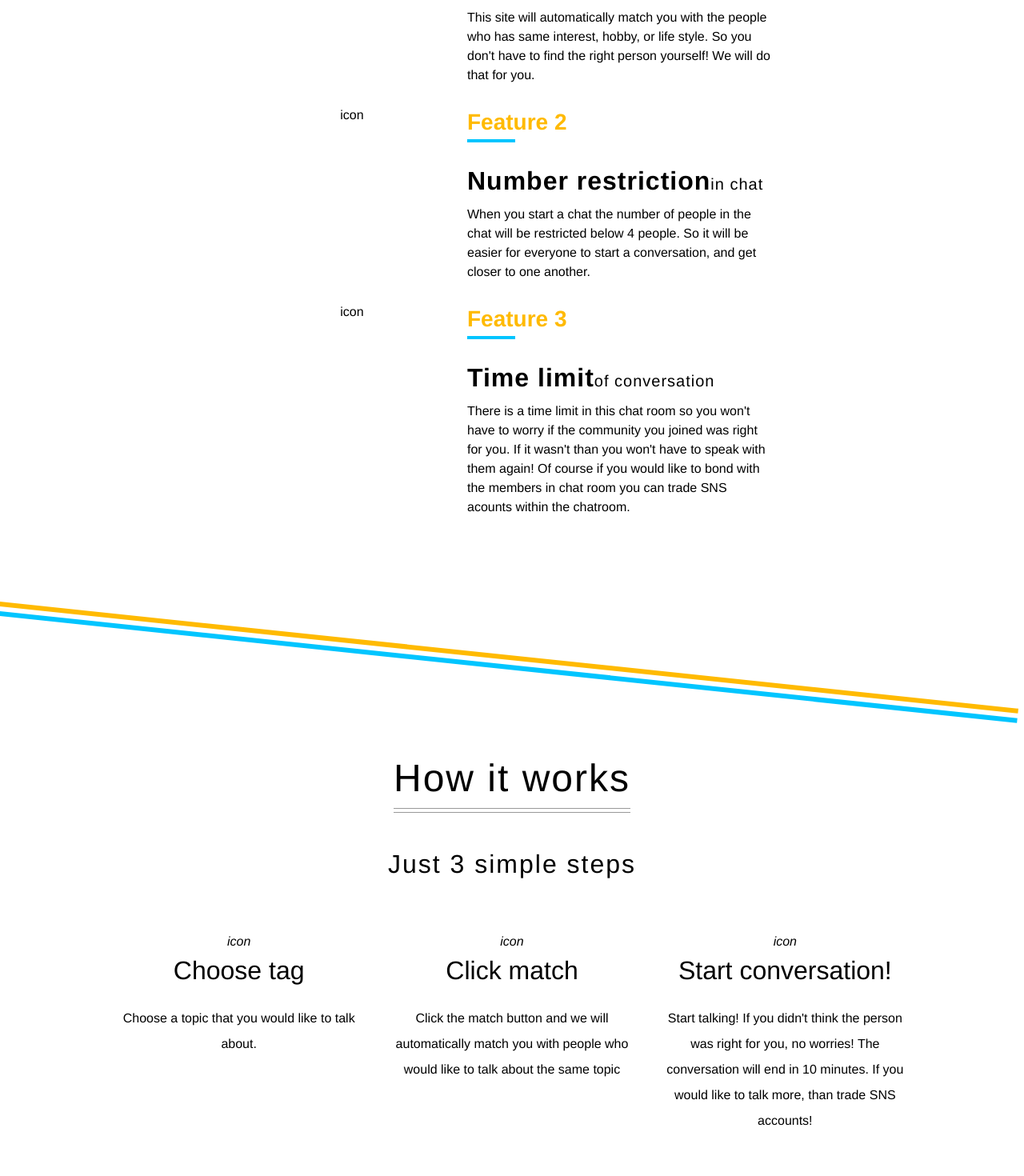
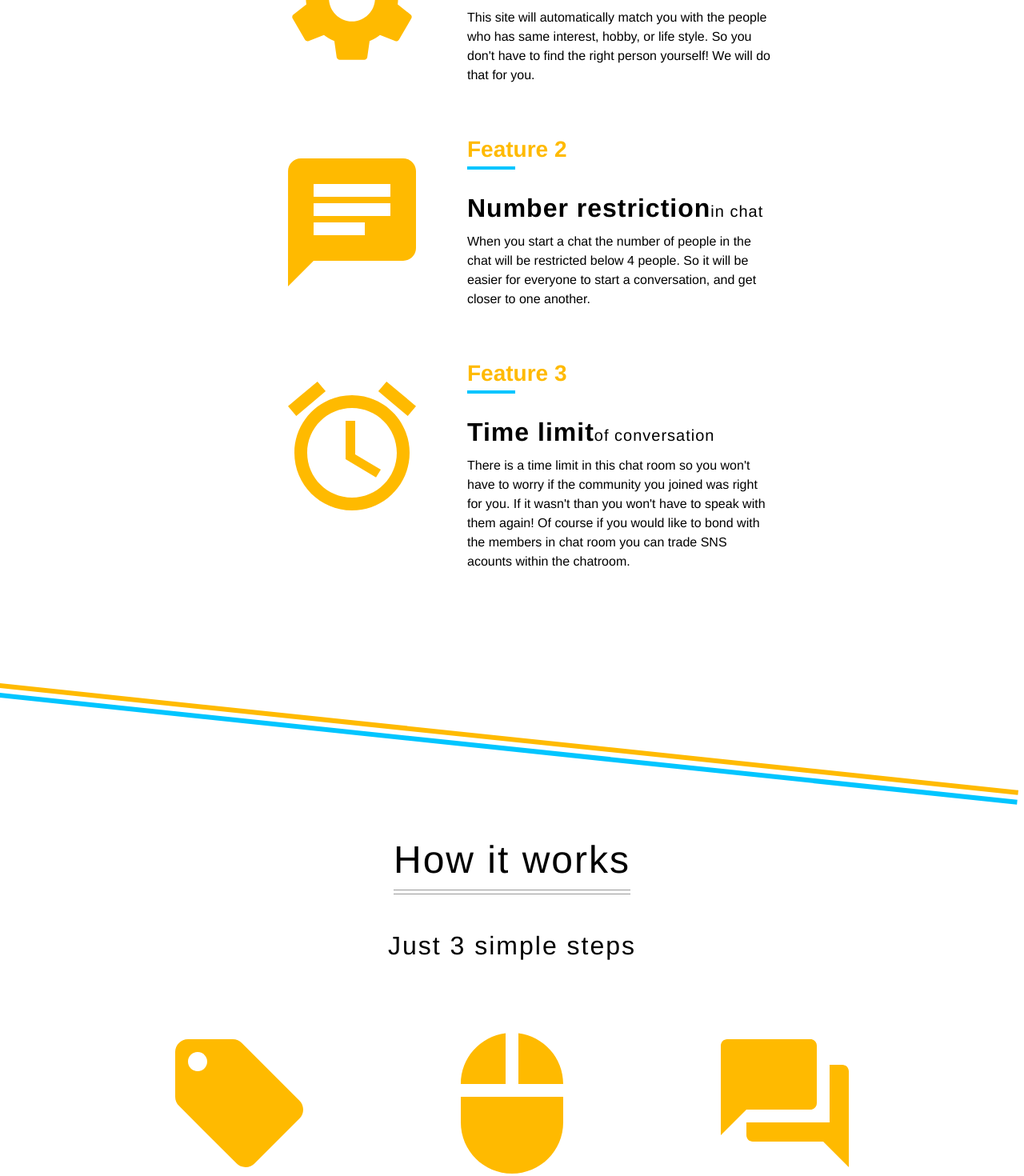
Before and after one commit to Sakai1711/SUKIMATCH, a React (Create React App) app in the folder front/sukimatch-front/: page / in a window 1280 px wide. Shown: the part 1280-2750 px from the top of the page at 80% size. Built offline with nearby package versions, Linux system fonts and the light colour scheme.

Commit message:
implemented the icons for the LP

```diff
--- a/front/sukimatch-front/src/components/Feature.js
+++ b/front/sukimatch-front/src/components/Feature.js
@@ -9,7 +9,7 @@ class Feature extends Component {
     return (
       <div className='feature'>
         <div className='content icon'>
-          icon
+          {this.props.icon}
         </div>
         <div className='content content-body'>
           <div className='reason'>
--- a/front/sukimatch-front/src/components/Home.js
+++ b/front/sukimatch-front/src/components/Home.js
@@ -5,7 +5,9 @@ import { makeStyles } from '@material-ui/core/styles';
 import { Link } from 'react-router-dom';
 import Feature from './Feature';
 import HowItWorks from './HowItWorks';
-
+import AccessAlarmIcon from '@material-ui/icons/AccessAlarm';
+import SettingsIcon from '@material-ui/icons/Settings';
+import ChatIcon from '@material-ui/icons/Chat';
 
 const useStyles = makeStyles({
   root: {
@@ -49,18 +51,21 @@ export default function Home() {
           boldWord={'Automatic'}
           normalWord={' matching system'}
           subTitle={"This site will automatically match you with the people who has same interest, hobby, or life style. So you don't have to find the right person yourself! We will do that for you."}
+          icon={<SettingsIcon className="icon-feature" />}
         />
         <Feature
           number={2}
           boldWord={'Number restriction'}
           normalWord={' in chat'}
           subTitle={'When you start a chat the number of people in the chat will be restricted below 4 people. So it will be easier for everyone to start a conversation, and get closer to one another.'}
+          icon={<ChatIcon className="icon-feature" />}
         />
         <Feature
           number={3}
           boldWord={'Time limit'}
           normalWord={' of conversation'}
           subTitle={"There is a time limit in this chat room so you won't have to worry if the community you joined was right for you. If it wasn't than you won't have to speak with them again! Of course if you would like to bond with the members in chat room you can trade SNS acounts within the chatroom."}
+          icon={<AccessAlarmIcon className="icon-feature" />}
         />
       </section>
 
--- a/front/sukimatch-front/src/components/HowItWorks.js
+++ b/front/sukimatch-front/src/components/HowItWorks.js
@@ -1,5 +1,8 @@
 import React, { Component } from 'react';
 import Work from './Work.js';
+import LocalOfferIcon from '@material-ui/icons/LocalOffer';
+import MouseIcon from '@material-ui/icons/Mouse';
+import ForumIcon from '@material-ui/icons/Forum';
 
 class HowItWorks extends Component {
   constructor() {
@@ -11,9 +14,9 @@ class HowItWorks extends Component {
         <h2 className='titleMain'>How it works</h2>
         <h2 className='titleSub'>Just 3 simple steps</h2>
         <div className='works-wrapper'>
-          <Work title={'Choose tag'} text={'Choose a topic that you would like to talk about.'} />
-          <Work title={'Click match'} text={'Click the match button and we will automatically match you with people who would like to talk about the same topic'} />
-          <Work title={'Start conversation!'} text={"Start talking! If you didn't think the person was right for you, no worries! The conversation will end in 10 minutes. If you would like to talk more, than trade SNS accounts!"} />
+          <Work title={'Choose tag'} text={'Choose a topic that you would like to talk about.'} icon={<LocalOfferIcon className='icon-work' />} />
+          <Work title={'Click match'} text={'Click the match button and we will automatically match you with people who would like to talk about the same topic'} icon={<MouseIcon className='icon-work' />} />
+          <Work title={'Start conversation!'} text={"Start talking! If you didn't think the person was right for you, no worries! The conversation will end in 10 minutes. If you would like to talk more, than trade SNS accounts!"} icon={<ForumIcon className='icon-work' />} />
         </div>
       </div>
     )
--- a/front/sukimatch-front/src/components/Work.js
+++ b/front/sukimatch-front/src/components/Work.js
@@ -8,7 +8,7 @@ class Work extends Component {
   render() {
     return (
       <div className='workBox'>
-        <i>icon</i>
+        {this.props.icon}
         <div className='workTitle'>
           {this.props.title}
         </div>
--- a/front/sukimatch-front/src/styles/components/_feature.scss
+++ b/front/sukimatch-front/src/styles/components/_feature.scss
@@ -2,7 +2,7 @@
   display: flex;
   justify-content: center;
   text-align: center;
-  margin: 16px 0;
+  margin: 50px 0;
 
   p {
     display: inline-block;
@@ -11,6 +11,12 @@
 
   .content {
     margin: 0 8px;
+  }
+
+  .icon-feature{
+    color: $main-color;
+    margin: 16px;
+    font-size: calc(#{$xl-size}*4);
   }
 
   .icon {
@@ -53,7 +59,7 @@
 }
 
 
-@media (max-width: 768px) {
+@media (max-width: 962px) {
   .feature{
     display: block;
 
--- a/front/sukimatch-front/src/styles/components/_work.scss
+++ b/front/sukimatch-front/src/styles/components/_work.scss
@@ -1,5 +1,11 @@
 .workBox {
   display: table-cell;
+
+  .icon-work{
+    color: $main-color;
+    margin: 16px;
+    font-size: calc(#{$xl-size}*4);
+  }
 
   .workTitle{
     margin: 0 20px 20px;
```
